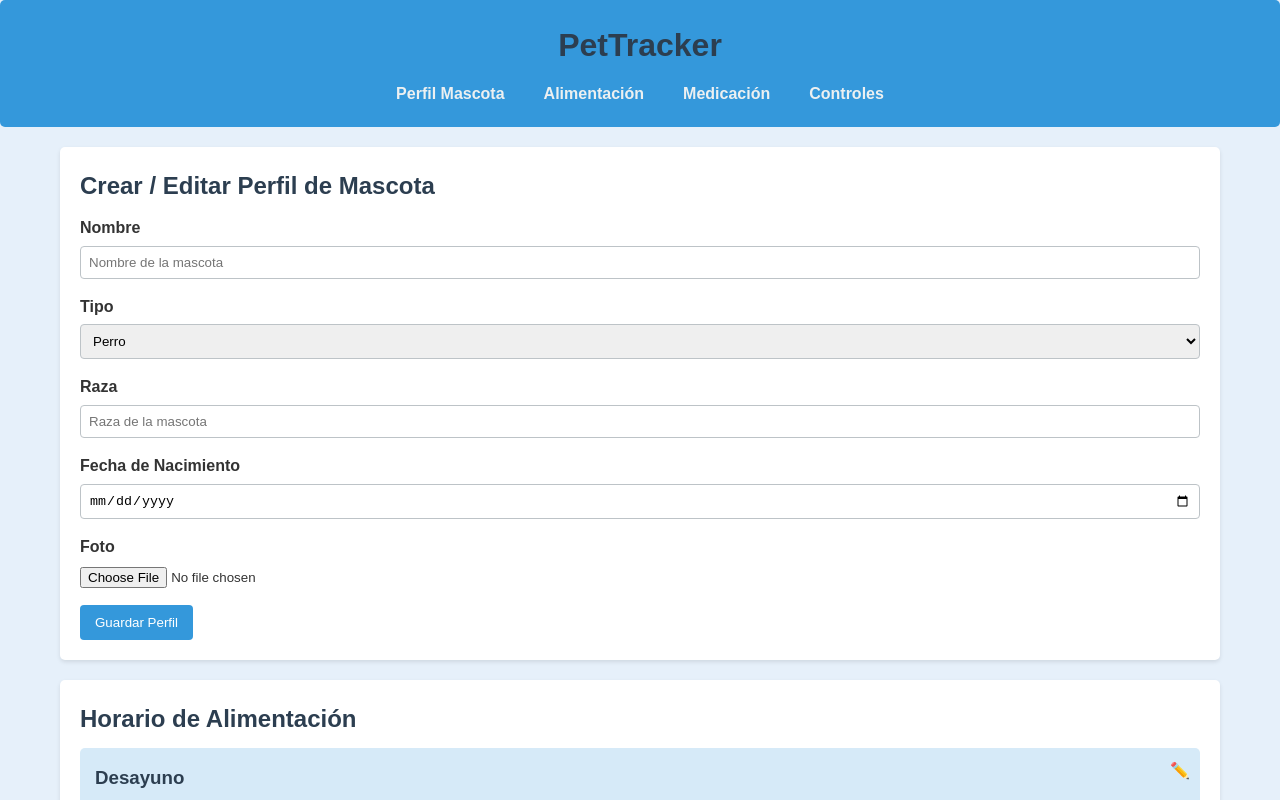
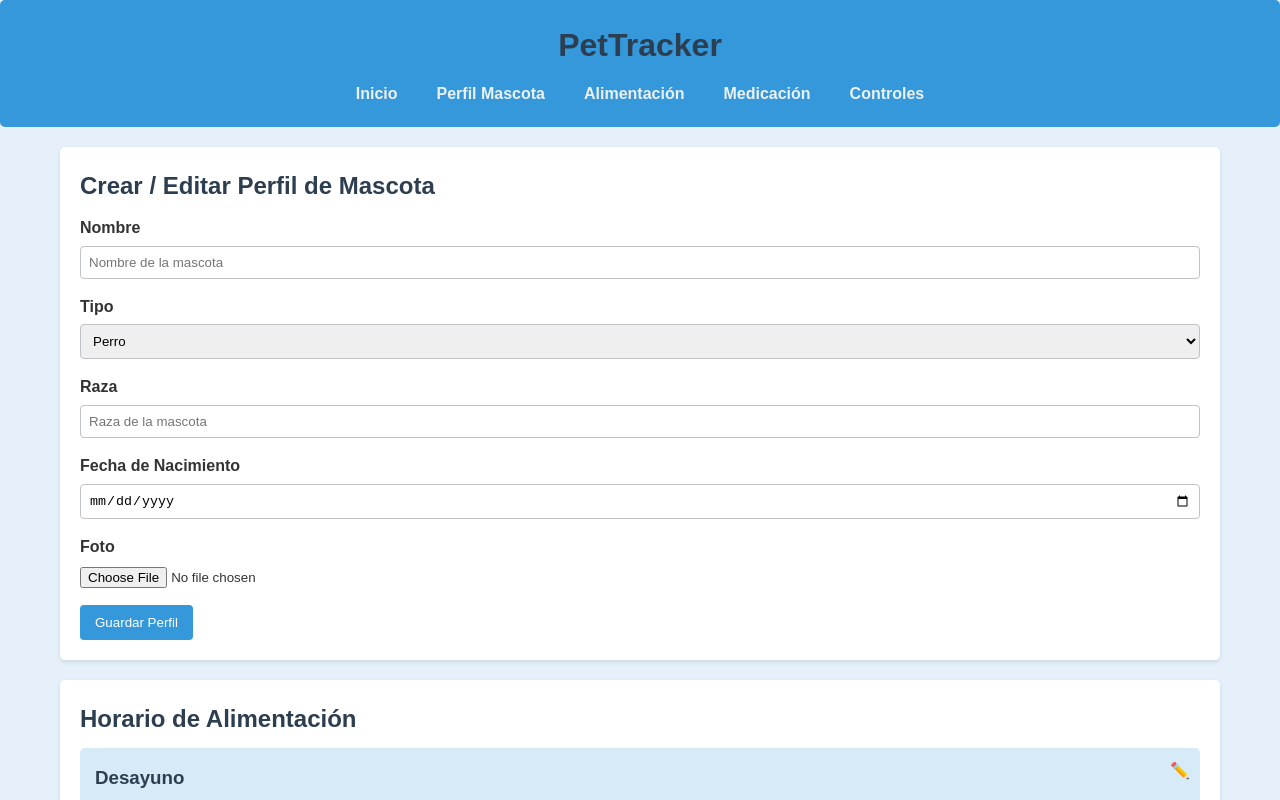
Before and after one commit to D1360Aa/Lab-Pag, a plain HTML site: page pet tracker.html in a window 1280 px wide. Shown: the top 800 px of the page. Drawn offline with Linux system fonts and the light colour scheme.

Commit message:
first commit

```diff
--- a/pet tracker.html
+++ b/pet tracker.html
@@ -121,6 +121,7 @@
     <h1>PetTracker</h1>
     <nav>
       <ul>
+        <li><a href="./index.html">Inicio</a></li>
         <li><a href="#perfil">Perfil Mascota</a></li>
         <li><a href="#alimentacion">Alimentación</a></li>
         <li><a href="#medicacion">Medicación</a></li>
```
